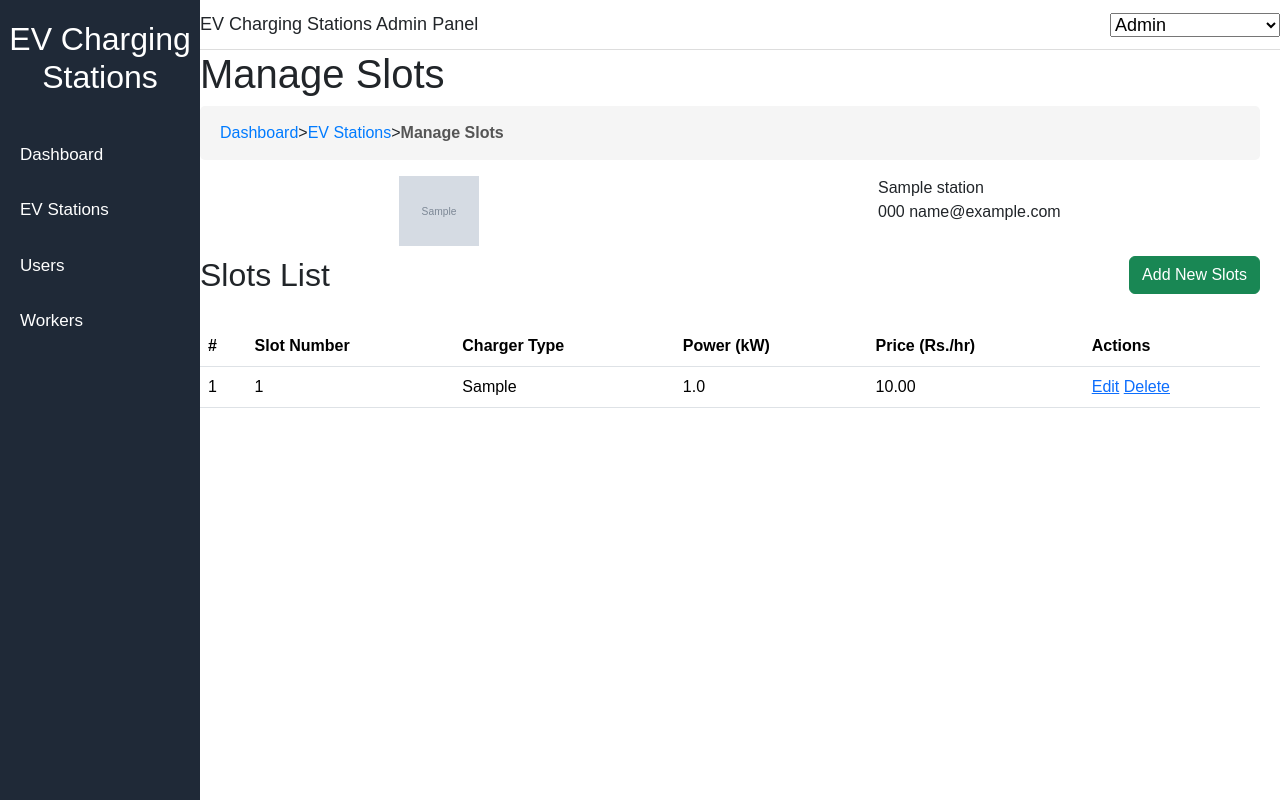
After one commit to shahanaskk/EV-charging-station-finder-app, a Django app: page /manage_slots/1 in a window 1280 px wide. The commit adds this page. Run offline with Django 5.2, Linux system fonts and the light colour scheme; tables that the repository leaves empty hold one stand-in row (values such as "Sample post"); grey boxes marked "Sample" are stand-in pictures.

Commit message:
Complete EV station slot management module

```diff
--- a/MyApp/models.py
+++ b/MyApp/models.py
@@ -37,6 +37,7 @@ class Slot(models.Model):
     slot_number = models.IntegerField()
     price = models.DecimalField(max_digits=10,decimal_places=2)
 
+
     def __str__(self):
         return f"{self.station.name} - Slot {self.slot_number}"
 
--- /dev/null
+++ b/MyApp/static/css/admin.css
@@ -0,0 +1,88 @@
+body{
+    margin:0;
+    font-family:Arial,sans-serif;
+
+
+
+}
+
+.content{
+     margin-left:180px;
+    padding:20px;
+    padding-top:50px;
+
+}
+
+.navbar{
+    position: fixed;
+    top: 0;
+    left: 200px;
+    right: 0;
+     height:50px;
+    background: white;
+     font-size:18px;
+     display: flex;
+     justify-content: space-between;
+
+     border-bottom:1px solid #ddd;
+}
+
+
+
+.sidebar{
+    position:fixed;
+    left:0;
+    top:0;
+    width:200px;
+    height:100vh;
+    background:#1f2937;
+    padding-top:20px;
+}
+
+.sidebar h2{
+    color:white;
+    text-align:center;
+    margin-bottom:30px;
+}
+
+.sidebar a{
+    display:block;
+    color:white;
+    text-decoration:none;
+    padding:15px 20px;
+    font-size:17px;
+}
+
+.sidebar a:hover{
+    background:#2563eb;
+}
+
+.breadcrumb{
+    background:#f5f5f5;
+    padding:15px 20px;
+    border-radius:5px;
+    font-size:16px;
+}
+
+.breadcrumb a{
+    text-decoration:none;
+    color:#007bff;
+}
+
+.breadcrumb span{
+    color:#555;
+    font-weight:bold;
+}
+
+.station{
+    display: flex;
+    justify-content: space-around;
+    margin-top: 10px;
+}
+
+.slot{
+    display: flex;
+    justify-content: space-between;
+    margin-top: 10px;
+
+}
--- a/MyApp/templates/admin_view_ev.html
+++ b/MyApp/templates/admin_view_ev.html
@@ -33,7 +33,9 @@
                 <td>{{i.latitude}}</td>
                 <td>{{i.longitude}}</td>
                 <td><a href="/edit_ev_station/{{i.id}}" class="btn btn-primary">EDIT</a>
-                <a href="/delete_ev_station/{{i.id}}" class="btn btn-primary">DELETE</a></td>
+                <a href="/delete_ev_station/{{i.id}}" class="btn btn-danger">DELETE</a>
+                <a href="/manage_slots/{{i.id}}" class="btn btn-success">Manage Slots</a>
+            </td>
             </tr>
             {% endfor %}
         </table>
--- /dev/null
+++ b/MyApp/templates/manage_slots.html
@@ -0,0 +1,100 @@
+<!DOCTYPE html>
+<html lang="en">
+<head>
+    <meta charset="UTF-8">
+    <meta name="viewport" content="width=device-width, initial-scale=1.0">
+    <title>Manage Slots</title>
+
+    <link href="https://cdn.jsdelivr.net/npm/bootstrap@5.3.8/dist/css/bootstrap.min.css" rel="stylesheet" integrity="sha384-sRIl4kxILFvY47J16cr9ZwB07vP4J8+LH7qKQnuqkuIAvNWLzeN8tE5YBujZqJLB" crossorigin="anonymous">
+    <script src="https://cdn.jsdelivr.net/npm/bootstrap@5.3.8/dist/js/bootstrap.bundle.min.js" integrity="sha384-FKyoEForCGlyvwx9Hj09JcYn3nv7wiPVlz7YYwJrWVcXK/BmnVDxM+D2scQbITxI" crossorigin="anonymous"></script>
+
+
+    {% load static %}
+    <link rel="stylesheet" href="{% static 'css/admin.css' %}">
+</head>
+
+<body>
+    <div class="sidebar">
+        <h2>EV Charging Stations</h2>
+        <a href="/admin_home"> Dashboard</a>
+        <a href="/admin_home"> EV Stations</a>
+        <a href="/admin_home"> Users</a>
+        <a href="/admin_home"> Workers</a>
+
+    </div>
+
+
+    <nav class="navbar">
+        <div>
+        EV Charging Stations Admin Panel
+        </div>
+        <select>
+        <option>Admin</option>
+        <option>Change Password</option>
+        <option>Log out</option>
+    </select>
+    </nav>
+
+    <div class="content">
+    <h1>Manage Slots</h1>
+    <div class="breadcrumb">
+    <a href="">Dashboard</a> >
+    <a href="">EV Stations</a> >
+    <span>Manage Slots</span>
+    </div>
+
+    <div class="station">
+        <img src="{{data.photo}}" style="width: 80px; height: 70px;">
+
+        <div>
+        <span>{{data.name}}</span>
+
+        <div>
+        <span>{{data.phone}}</span>
+        <span>{{data.email}}</span>
+        </div>
+
+        </div>
+    </div>
+
+    <div class="slot">
+            <h2>Slots List</h2>
+            <div>
+            <a href="/add_slots/{{data.id}}" class="btn btn-success">Add New Slots</a>
+            </div>
+    </div>
+
+    <div class="list">
+        <table class="table mt-4">
+                <tr>
+                    <th>#</th>
+                    <th>Slot Number</th>
+                    <th>Charger Type</th>
+                    <th>Power (kW)</th>
+                    <th>Price (Rs./hr)</th>
+                    <th>Actions</th>
+                </tr>
+                {% for i in slots %}
+                <tr>
+                    <td>{{forloop.counter}}</td>
+                    <td>{{i.slot_number}}</td>
+                    <td>{{i.charger_type}}</td>
+                    <td>{{i.kw}}</td>
+                    <td>{{i.price}}</td>
+                    <td>
+                        <a href="">Edit</a>
+                        <a href="">Delete</a>
+                    </td>
+                </tr>
+                {% endfor %}
+        </table>
+    </div>
+
+
+
+
+
+
+
+</body>
+</html>
--- a/MyApp/urls.py
+++ b/MyApp/urls.py
@@ -31,4 +31,6 @@ urlpatterns = [
     path('sign_upPost/',views.sign_upPost),
     path('user_home/',views.user_home),
     path('worker_home/',views.worker_home),
+    path('manage_slots/<id>',views.manage_slots),
+    path('add_slots/<id>',views.add_slots)
 ]
--- a/MyApp/views.py
+++ b/MyApp/views.py
@@ -3,7 +3,7 @@ from datetime import datetime
 from django.shortcuts import redirect, render
 from django.core.files.storage import FileSystemStorage
 from django.contrib.auth.models import User,Group
-from MyApp.models import EV_station, users
+from MyApp.models import EV_station, Slot, users
 from django.contrib.auth import authenticate,login,logout
 # Create your views here.
 def add_EV(request):
@@ -155,3 +155,30 @@ def user_home(request):
 
 def worker_home(request):
     return render(request,'worker_home.html')
+
+def manage_slots(request,id):
+    station=EV_station.objects.get(id=id)
+    slots = Slot.objects.filter(station=station)
+    return render(request, 'manage_slots.html',{'data':station, 'slots':slots})
+
+def add_slots(request,id):
+
+    station=EV_station.objects.get(id=id)
+
+    if request.method=='POST':
+        charger_type=request.POST['charger_type']
+        kw=request.POST['kw']
+        slot_number=request.POST['slot_number']
+        price=request.POST['price']
+
+        slot=Slot()
+        slot.station=station
+        slot.charger_type=charger_type
+        slot.kw=kw
+        slot.slot_number=slot_number
+        slot.price=price
+        slot.save()
+
+        return redirect(f'/manage_slots/{id}')
+
+    return render(request, 'add_slots.html',{'data':station})
```
Also changed, not shown: MyApp/templates/add_slots.html (added, +38 -0 lines), MyApp/migrations/0013_slot_status.py (added), MyApp/migrations/0014_remove_slot_status.py (added), MyApp/static/css/user.css (added), MyApp/static/css/worker.css (added).
